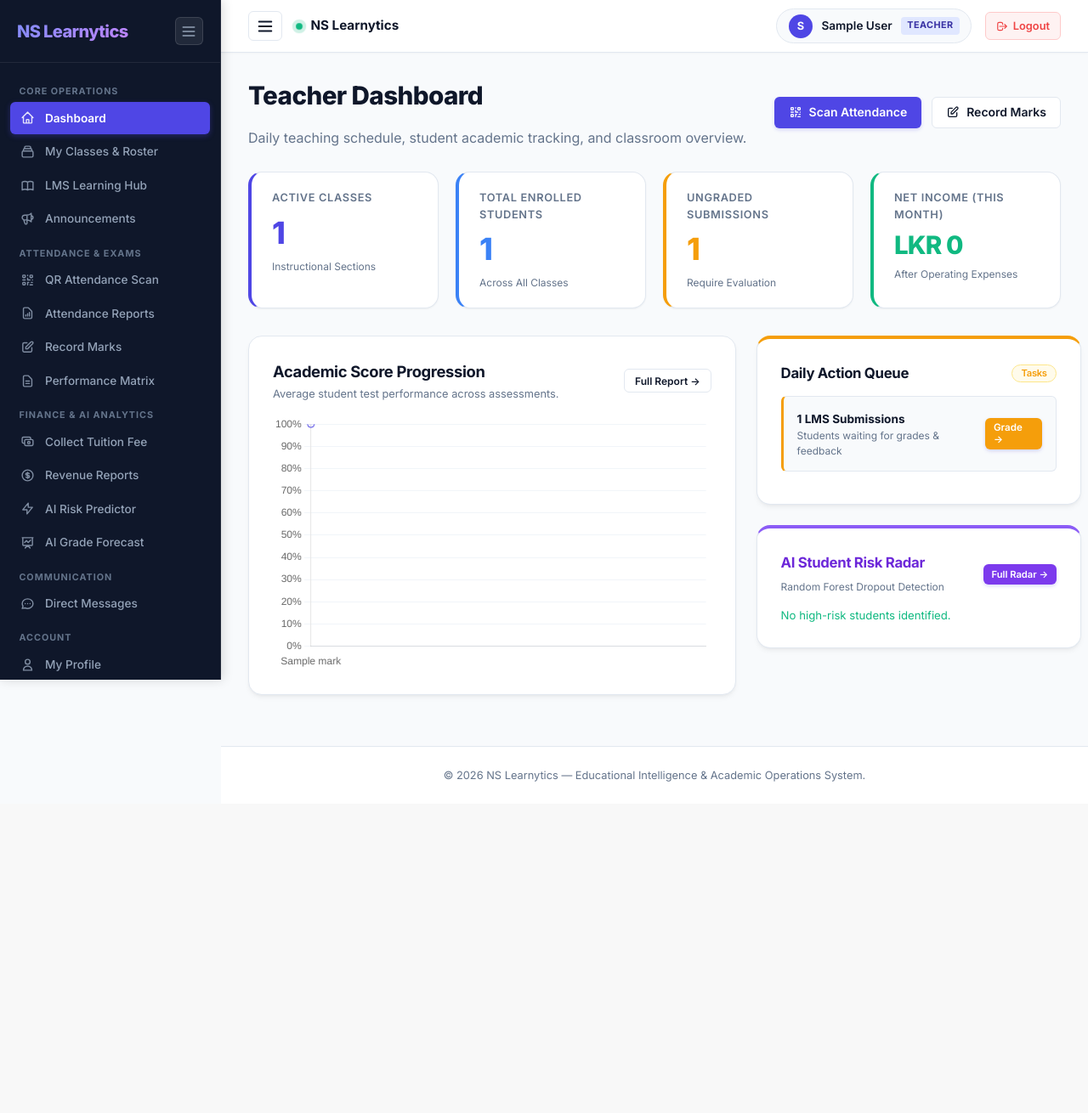
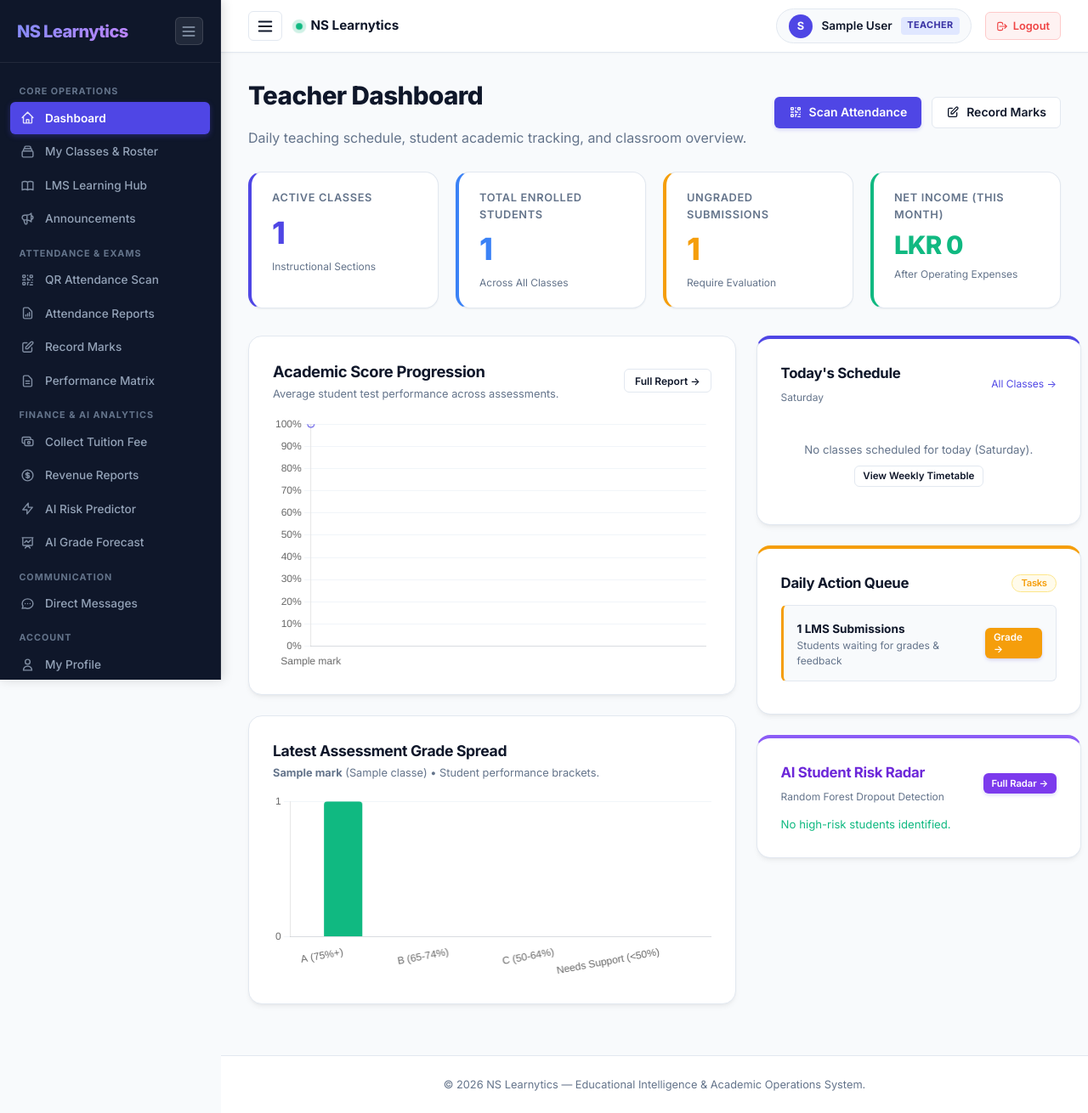
Before and after one commit to nihadn6/NS-learnytics, a Flask app: page /teacher_dashboard in a window 1280 px wide. Shown: the whole page at 85% size. Before the commit the page ends 920 px from the top, so only its background shows below. Run offline with Flask 3, Linux system fonts and the light colour scheme; the visitor is signed in with stand-in values (Sample User, id 1); tables that the repository leaves empty hold one stand-in row (values such as "Sample post").

Commit message:
Add Today's Schedule card and Latest Assessment Grade Distribution chart to teacher dashboard

```diff
--- a/routes/analytics.py
+++ b/routes/analytics.py
@@ -116,6 +116,52 @@ def teacher_dashboard():
             perf_labels = [p['test_name'] for p in perf_trends]
             perf_data = [float(p['avg_score']) for p in perf_trends]
 
+            # Today's Scheduled Classes
+            today_day_short = datetime.date.today().strftime('%a')
+            today_day_full = datetime.date.today().strftime('%A')
+            today_name = today_day_full
+
+            todays_classes = []
+            for c in classes_list:
+                sched = (c.get('schedule') or '').lower()
+                if today_day_short.lower() in sched or today_day_full.lower() in sched:
+                    todays_classes.append(c)
+
+            # Latest Test Grade Distribution
+            cursor.execute("""
+                SELECT m.test_name, c.subject, MAX(m.date_recorded) as test_date
+                FROM marks m
+                JOIN classes c ON m.class_id = c.id
+                WHERE c.teacher_id = %s
+                GROUP BY m.test_name, c.subject
+                ORDER BY test_date DESC LIMIT 1
+            """, (user_id,))
+            latest_test = cursor.fetchone()
+
+            grade_dist = {'A': 0, 'B': 0, 'C': 0, 'Needs Support': 0}
+            latest_test_name = None
+            latest_test_subject = None
+            if latest_test:
+                latest_test_name = latest_test['test_name']
+                latest_test_subject = latest_test['subject']
+                cursor.execute("""
+                    SELECT (m.marks_obtained / m.max_marks * 100) as pct
+                    FROM marks m
+                    JOIN classes c ON m.class_id = c.id
+                    WHERE c.teacher_id = %s AND m.test_name = %s
+                """, (user_id, latest_test_name))
+                m_rows = cursor.fetchall()
+                for r in m_rows:
+                    score = float(r['pct'] or 0)
+                    if score >= 75:
+                        grade_dist['A'] += 1
+                    elif score >= 65:
+                        grade_dist['B'] += 1
+                    elif score >= 50:
+                        grade_dist['C'] += 1
+                    else:
+                        grade_dist['Needs Support'] += 1
+
             # Business Analytics (Revenue per class)
             cursor.execute("""
                 SELECT c.subject, SUM(p.amount) as revenue
@@ -152,6 +198,11 @@ def teacher_dashboard():
                                    monthly_income=monthly_income,
                                    net_income=net_income,
                                    classes_list=classes_list,
+                                   todays_classes=todays_classes,
+                                   today_name=today_name,
+                                   latest_test_name=latest_test_name,
+                                   latest_test_subject=latest_test_subject,
+                                   grade_dist=grade_dist,
                                    pending_grading_cnt=pending_grading_cnt,
                                    recent_announcements=recent_announcements,
                                    at_risk_students=at_risk_students,
--- a/templates/teacher_dashboard.html
+++ b/templates/teacher_dashboard.html
@@ -73,10 +73,76 @@
                 <canvas id="perfChart"></canvas>
             </div>
         </div>
+        <!-- Latest Assessment Grade Spread -->
+        <div class="card">
+            <div style="display: flex; justify-content: space-between; align-items: center; margin-bottom: 0.85rem;">
+                <div>
+                    <h2 style="font-size: 1.1rem; font-weight: 700; margin-bottom: 0.15rem;">
+                        Latest Assessment Grade Spread
+                    </h2>
+                    <p class="text-muted" style="font-size: 0.8rem; margin: 0;">
+                        {% if latest_test_name %}
+                            <b>{{ latest_test_name }}</b> ({{ latest_test_subject }}) &bull; Student performance brackets.
+                        {% else %}
+                            Overview of student scores by grade tier.
+                        {% endif %}
+                    </p>
+                </div>
+            </div>
+            {% if latest_test_name %}
+                <div style="height: 220px;">
+                    <canvas id="gradeDistChart"></canvas>
+                </div>
+            {% else %}
+                <p style="font-size: 0.825rem; color: var(--text-muted); margin: 0; padding: 1.5rem 0; text-align: center;">
+                    No assessment records found to display grade distribution.
+                </p>
+            {% endif %}
+        </div>
     </div>
 
-    <!-- RIGHT COLUMN: URGENT QUEUE, AI RADAR & NOTICES -->
+    <!-- RIGHT COLUMN: TODAY'S SCHEDULE, ACTION QUEUE & AI RADAR -->
     <div style="display: flex; flex-direction: column; gap: 1.5rem;">
+
+        <!-- Today's Teaching Schedule -->
+        <div class="card" style="border-top: 4px solid var(--primary);">
+            <div style="display: flex; justify-content: space-between; align-items: center; margin-bottom: 0.85rem;">
+                <div>
+                    <h3 style="font-size: 1.05rem; font-weight: 700; color: var(--text-main); margin-bottom: 0.1rem;">
+                        Today's Schedule
+                    </h3>
+                    <span style="font-size: 0.75rem; color: var(--text-muted);">{{ today_name }}</span>
+                </div>
+                <a href="{{ url_for('classes.view_classes') }}" style="font-size: 0.75rem; color: var(--primary);">All Classes &rarr;</a>
+            </div>
+
+            {% if todays_classes %}
+                <div style="display: flex; flex-direction: column; gap: 0.65rem;">
+                    {% for c in todays_classes %}
+                        <div style="background: var(--bg-main); border: 1px solid var(--border); border-radius: var(--radius-sm); padding: 0.75rem 0.85rem; display: flex; justify-content: space-between; align-items: center;">
+                            <div>
+                                <div style="font-weight: 700; font-size: 0.9rem; color: var(--text-main);">
+                                    {{ c.subject }}
+                                </div>
+                                <div style="font-size: 0.75rem; color: var(--text-muted); margin-top: 2px;">
+                                    <span>{{ c.schedule }}</span> &bull; <span>{{ c.student_count }} Students</span>
+                                </div>
+                            </div>
+                            <div>
+                                <a href="{{ url_for('attendance.scan_attendance') }}?class_id={{ c.id }}" class="btn btn-primary" style="font-size: 0.725rem; padding: 0.3rem 0.65rem;">
+                                    Scan Pass
+                                </a>
+                            </div>
+                        </div>
+                    {% endfor %}
+                </div>
+            {% else %}
+                <div style="text-align: center; padding: 1rem 0.5rem; color: var(--text-muted); font-size: 0.825rem;">
+                    <p style="margin-bottom: 0.5rem;">No classes scheduled for today ({{ today_name }}).</p>
+                    <a href="{{ url_for('classes.view_classes') }}" class="btn btn-outline" style="font-size: 0.725rem; padding: 0.25rem 0.6rem;">View Weekly Timetable</a>
+                </div>
+            {% endif %}
+        </div>
 
         <!-- Urgent Action Queue -->
         <div class="card" style="border-top: 4px solid var(--warning);">
@@ -192,5 +258,28 @@
             }
         }
     });
+
+    {% if latest_test_name %}
+    new Chart(document.getElementById('gradeDistChart'), {
+        type: 'bar',
+        data: {
+            labels: ['A (75%+)', 'B (65-74%)', 'C (50-64%)', 'Needs Support (<50%)'],
+            datasets: [{
+                label: 'Students',
+                data: [{{ grade_dist['A'] }}, {{ grade_dist['B'] }}, {{ grade_dist['C'] }}, {{ grade_dist['Needs Support'] }}],
+                backgroundColor: ['#10b981', '#3b82f6', '#f59e0b', '#ef4444'],
+                borderRadius: 4,
+                maxBarThickness: 45
+            }]
+        },
+        options: {
+            ...chartOptions,
+            scales: {
+                y: { beginAtZero: true, ticks: { stepSize: 1, precision: 0 }, grid: { color: '#f1f5f9' } },
+                x: { grid: { display: false } }
+            }
+        }
+    });
+    {% endif %}
 </script>
 {% endblock %}
```
